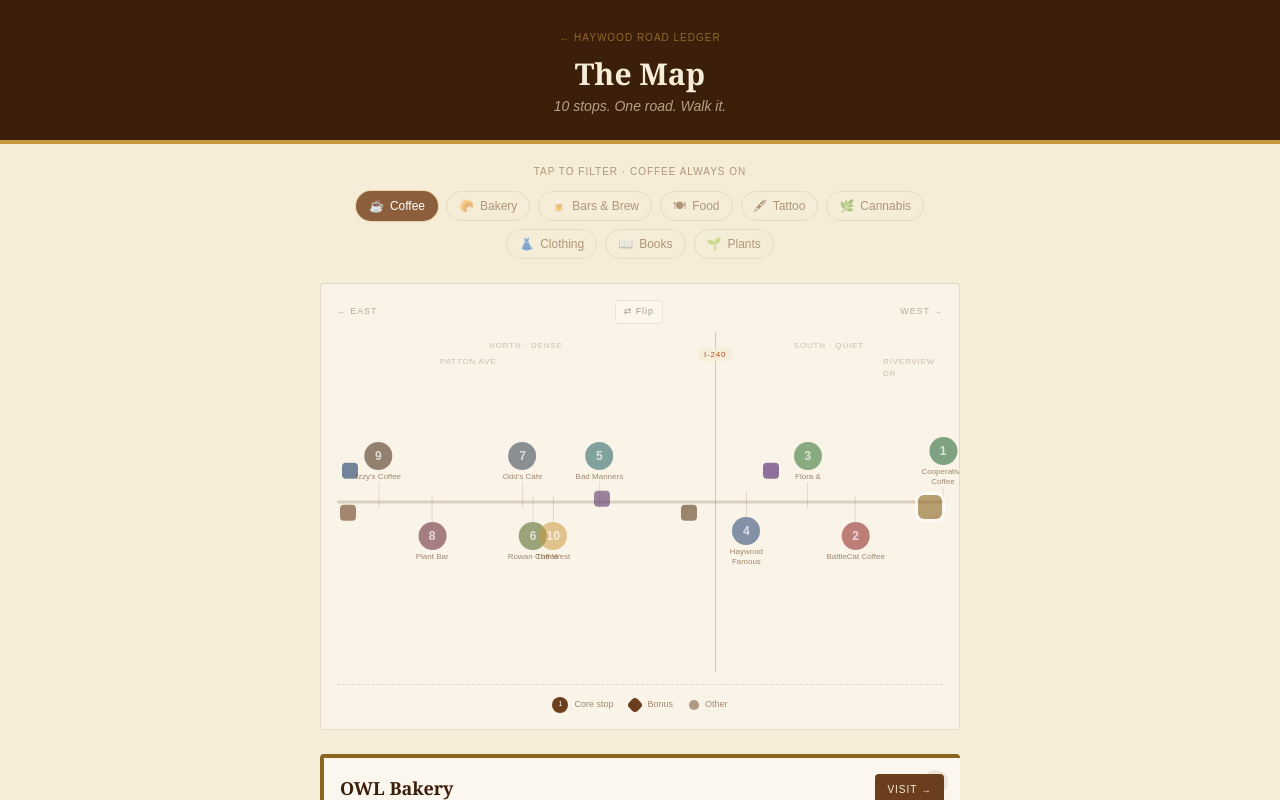
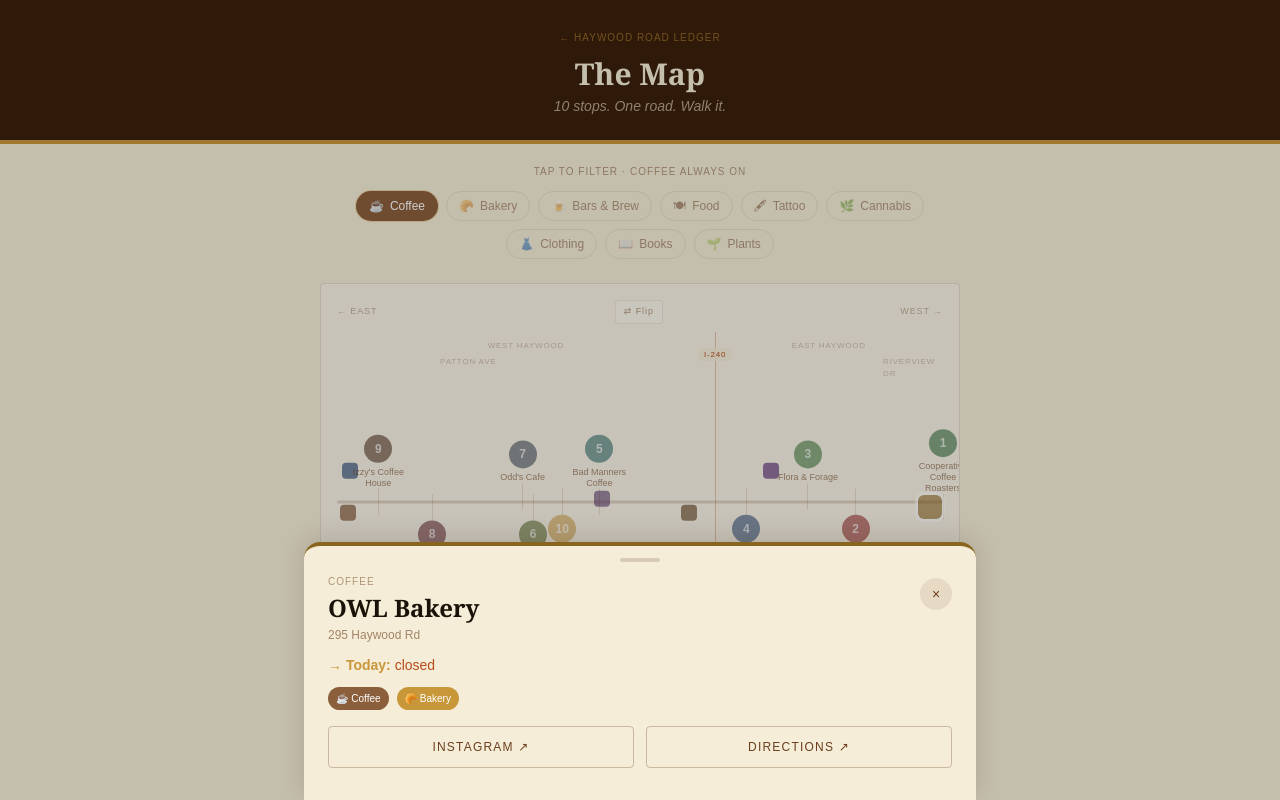
Before and after one commit to juanitok94/wavl-guide, a Next.js app: page /map in a window 1280 px wide. Both pictures are taken after a click on the button 930 px from the left and 512 px from the top of the page. Shown: the top 800 px of the page. Built offline with nearby package versions, Linux system fonts and the light colour scheme; a web font is replaced by a local one.

Commit message:
feat: map bottom sheet, fix overlapping pins, fix truncated labels

```diff
--- a/src/app/map/page.tsx
+++ b/src/app/map/page.tsx
@@ -76,10 +76,6 @@
   }, [activeLayers])
 
   const selectedShop = selectedStop ? shops.find(s => s.id === selectedStop) : null
-
-  const todayKey = ['sun','mon','tue','wed','thu','fri','sat'][new Date().getDay()]
-  const todayHours = selectedShop?.hours?.[todayKey]
-  const isClosed = todayHours?.toLowerCase() === 'closed'
 
   const coreStamped = coreStops.filter(s => stamps[s.id]).length
 
@@ -207,13 +203,13 @@
                     className="absolute font-mono text-[8px] tracking-widest text-[#6b3f1e] opacity-30 uppercase transition-all duration-500"
                     style={{ top: '8px', left: `${northCenter}%`, transform: 'translateX(-50%)' }}
                   >
-                    North · Dense
+                    West Haywood
                   </div>
                   <div
                     className="absolute font-mono text-[8px] tracking-widest text-[#6b3f1e] opacity-30 uppercase transition-all duration-500"
                     style={{ top: '8px', left: `${southCenter}%`, transform: 'translateX(-50%)' }}
                   >
-                    South · Quiet
+                    East Haywood
                   </div>
                 </>
               )
@@ -277,7 +273,7 @@
 
             {/* Core passport stops (largest, numbered) */}
             {coreStops.map(shop => {
-              const x = lonToPercent(shop.coordinates[0], flipped)
+              const x = lonToPercent(shop.coordinates[0], flipped) + (shop.passportStop === 10 ? 1.5 : 0)
               const stamped = !!stamps[shop.id]
               // Alternate above/below road for readability
               const above = shop.passportStop % 2 === 1
@@ -321,10 +317,10 @@
 
                   {/* Name label */}
                   <p className={`
-                    font-mono text-[8px] leading-tight text-center max-w-[60px] mt-0.5
+                    text-center font-mono text-[9px] text-[#1a1208] mt-1 leading-tight w-16 break-words
                     ${stamped ? 'text-[#3b1f0a]' : 'text-[#6b3f1e] opacity-60'}
                   `}>
-                    {shop.name.split(' ').slice(0, 2).join(' ')}
+                    {shop.name}
                   </p>
                 </button>
               )
@@ -351,80 +347,80 @@
         </div>
       </div>
 
-      {/* SELECTED STOP DETAIL CARD */}
-      {selectedShop && (
-        <div className="max-w-2xl mx-auto px-4 pb-4">
+      {/* BACKDROP */}
+      {selectedStop && selectedShop && (
         <div
-            className="relative p-4 rounded-sm border-l-4 bg-white/60 transition-all animate-slide-up"
+          className="fixed inset-0 z-40 bg-black/20"
+          onClick={() => setSelectedStop(null)}
+        />
+      )}
+
+      {/* BOTTOM SHEET */}
+      {selectedStop && selectedShop && (
+        <div
+          className="fixed bottom-0 left-0 right-0 z-50 animate-slide-up"
+          onClick={(e) => e.stopPropagation()}
+        >
+          <div
+            className="bg-[#f5edd8] rounded-t-2xl shadow-[0_-4px_24px_rgba(59,31,10,0.15)] max-w-2xl mx-auto"
             style={{
-              borderLeftColor: selectedShop.selloColor,
               borderTopColor: selectedShop.selloColor,
               borderTopWidth: '4px',
               borderTopStyle: 'solid',
             }}
           >
+            {/* Handle bar */}
+            <div className="flex justify-center pt-3 pb-1">
+              <div className="w-10 h-1 rounded-full bg-[#6b3f1e]/20" />
+            </div>
+
+            <div className="px-6 pb-8 pt-2">
+              {/* Header row */}
+              <div className="flex items-start justify-between gap-4">
+                <div className="flex-1">
+                  <p className="font-mono text-[10px] tracking-widest text-[#6b3f1e] opacity-50 uppercase mb-1">
+                    {selectedShop.layers?.[0]}
+                  </p>
+                  <h2 className="font-serif text-2xl font-bold text-[#1a1208] leading-tight">
+                    {selectedShop.name}
+                  </h2>
+                  <p className="font-mono text-xs text-[#6b3f1e] opacity-60 mt-1">
+                    {selectedShop.address}
+                  </p>
+                </div>
                 <button
                   onClick={() => setSelectedStop(null)}
-              className="absolute top-3 right-3 w-6 h-6 rounded-full bg-[#6b3f1e]/10
-                         flex items-center justify-center text-[#6b3f1e] text-xs
-                         hover:bg-[#6b3f1e]/20 transition-colors"
+                  className="w-8 h-8 rounded-full bg-[#6b3f1e]/10 flex items-center
+                             justify-center font-mono text-sm text-[#6b3f1e]
+                             hover:bg-[#6b3f1e]/20 transition-colors flex-shrink-0 mt-1"
                 >
                   ×
                 </button>
-            <div className="flex items-start justify-between gap-3">
-              <div className="flex-1 min-w-0">
-                <div className="flex items-center gap-2">
-                  {selectedShop.passportType === 'core' && (
-                    <span
-                      className="w-5 h-5 rounded-full flex items-center justify-center text-white text-[9px] font-mono font-bold flex-shrink-0"
-                      style={{ backgroundColor: selectedShop.selloColor }}
-                    >
-                      {selectedShop.passportStop}
-                    </span>
-                  )}
-                  <h3 className="font-serif text-lg font-bold text-[#3b1f0a] truncate">
-                    {selectedShop.name}
-                  </h3>
               </div>
-                <p className="font-mono text-[10px] text-[#6b3f1e] opacity-60 mt-0.5">
-                  {selectedShop.address}
-                </p>
 
-                {todayHours !== undefined && (
-                  <p className="font-mono text-xs mt-1">
-                    <span className="text-[#c8973a]">→ Today: </span>
+              {/* Today's hours */}
+              {(() => {
+                const todayKey = ['sun','mon','tue','wed','thu','fri','sat'][new Date().getDay()]
+                const todayHours = selectedShop.hours?.[todayKey]
+                const isClosed = todayHours?.toLowerCase() === 'closed'
+                return todayHours ? (
+                  <p className="font-mono text-sm mt-3">
+                    <span className="text-[#c8973a] font-bold">→ Today: </span>
                     <span className={isClosed ? 'text-[#b84c1a]' : 'text-[#1a1208]'}>
-                      {todayHours || 'Hours not listed'}
+                      {todayHours}
                     </span>
                   </p>
-                )}
-
-                {selectedShop.instagram && (
-                  <a
-                    href={`https://instagram.com/${selectedShop.instagram}`}
-                    target="_blank"
-                    rel="noopener noreferrer"
-                    className="font-mono text-[10px] text-[#6b3f1e] underline underline-offset-2
-                               mt-1 inline-block hover:text-[#3b1f0a] transition-colors"
-                  >
-                    @{selectedShop.instagram} ↗
-                  </a>
-                )}
-
-                {selectedShop.story?.headline && (
-                  <p className="font-serif text-sm text-[#3b1f0a] mt-2 leading-relaxed line-clamp-2">
-                    {selectedShop.story.headline}
-                  </p>
-                )}
+                ) : null
+              })()}
 
               {/* Layer pills */}
-                <div className="flex flex-wrap gap-1 mt-2">
-                  {selectedShop.layers.map((layerId: string) => {
+              <div className="flex flex-wrap gap-2 mt-3">
+                {selectedShop.layers?.map((layerId: string) => {
                   const layer = layers.find(l => l.id === layerId)
                   return layer ? (
                     <span
                       key={layerId}
-                        className="text-[9px] font-mono px-1.5 py-0.5 rounded-sm text-white"
+                      className="text-[10px] font-mono px-2 py-1 rounded-full text-white"
                       style={{ backgroundColor: layer.color }}
                     >
                       {layer.icon} {layer.label}
@@ -433,42 +429,43 @@
                 })}
               </div>
 
-                {/* Stamp status */}
-                {selectedShop.passportType && (
-                  <p className="font-mono text-[10px] mt-2">
-                    {stamps[selectedShop.id] ? (
-                      <span className="text-[#1a5c2a]">
-                        ✓ Stamped {new Date(stamps[selectedShop.id]).toLocaleDateString('en-US', { month: 'short', day: 'numeric' })}
-                      </span>
-                    ) : (
-                      <span className="text-[#6b3f1e] opacity-50">Not yet stamped</span>
-                    )}
-                  </p>
-                )}
-              </div>
-
-              {/* Action link */}
-              {selectedShop.passportType ? (
+              {/* Action buttons */}
+              <div className="flex gap-3 mt-4">
+                {selectedShop.passportType === 'core' && (
                   <Link
                     href={`/stop/${selectedShop.id}`}
-                  className="flex-shrink-0 px-3 py-2 bg-[#6b3f1e] text-[#f5edd8]
-                             font-mono text-[10px] tracking-widest uppercase rounded-sm
+                    className="flex-1 py-3 bg-[#6b3f1e] text-[#f5edd8] text-center
+                               font-mono text-xs tracking-widest uppercase rounded-sm
                                hover:bg-[#3b1f0a] transition-colors"
                   >
-                  Visit →
+                    Visit Stop →
                   </Link>
-              ) : (
+                )}
+                {selectedShop.instagram && (
+                  <a
+                    href={`https://instagram.com/${selectedShop.instagram}`}
+                    target="_blank"
+                    rel="noopener noreferrer"
+                    className="flex-1 py-3 border border-[#6b3f1e]/30 text-[#6b3f1e]
+                               text-center font-mono text-xs tracking-widest uppercase
+                               rounded-sm hover:bg-[#6b3f1e]/10 transition-colors"
+                  >
+                    Instagram ↗
+                  </a>
+                )}
+                {selectedShop.placeId && (
                   <a
                     href={`https://www.google.com/maps/place/?q=place_id:${selectedShop.placeId}`}
                     target="_blank"
                     rel="noopener noreferrer"
-                  className="flex-shrink-0 px-3 py-2 border border-[#6b3f1e]/30 text-[#6b3f1e]
-                             font-mono text-[10px] tracking-widest uppercase rounded-sm
-                             hover:bg-[#6b3f1e] hover:text-[#f5edd8] transition-colors"
+                    className="flex-1 py-3 border border-[#6b3f1e]/30 text-[#6b3f1e]
+                               text-center font-mono text-xs tracking-widest uppercase
+                               rounded-sm hover:bg-[#6b3f1e]/10 transition-colors"
                   >
-                  Map ↗
+                    Directions ↗
                   </a>
                 )}
+              </div>
             </div>
           </div>
         </div>
```
Lines whose indentation alone changed are shown as unchanged.
